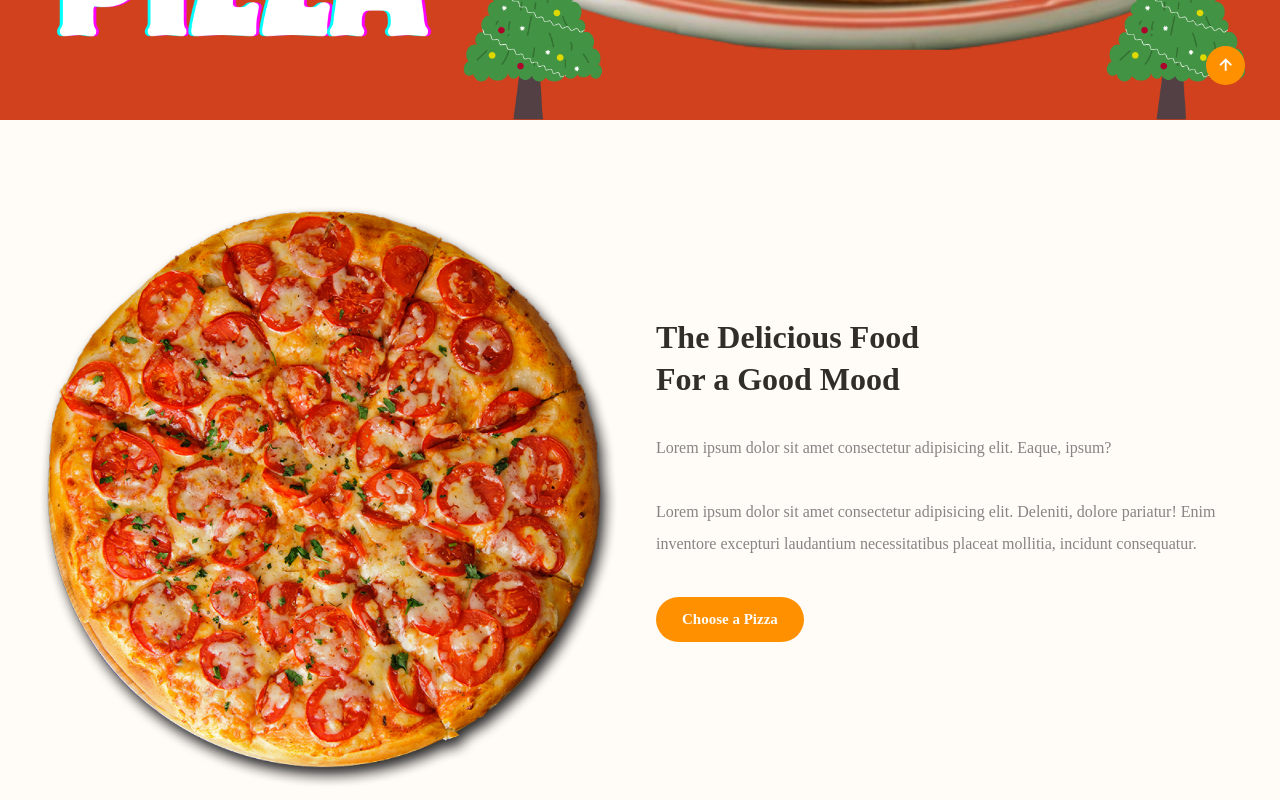
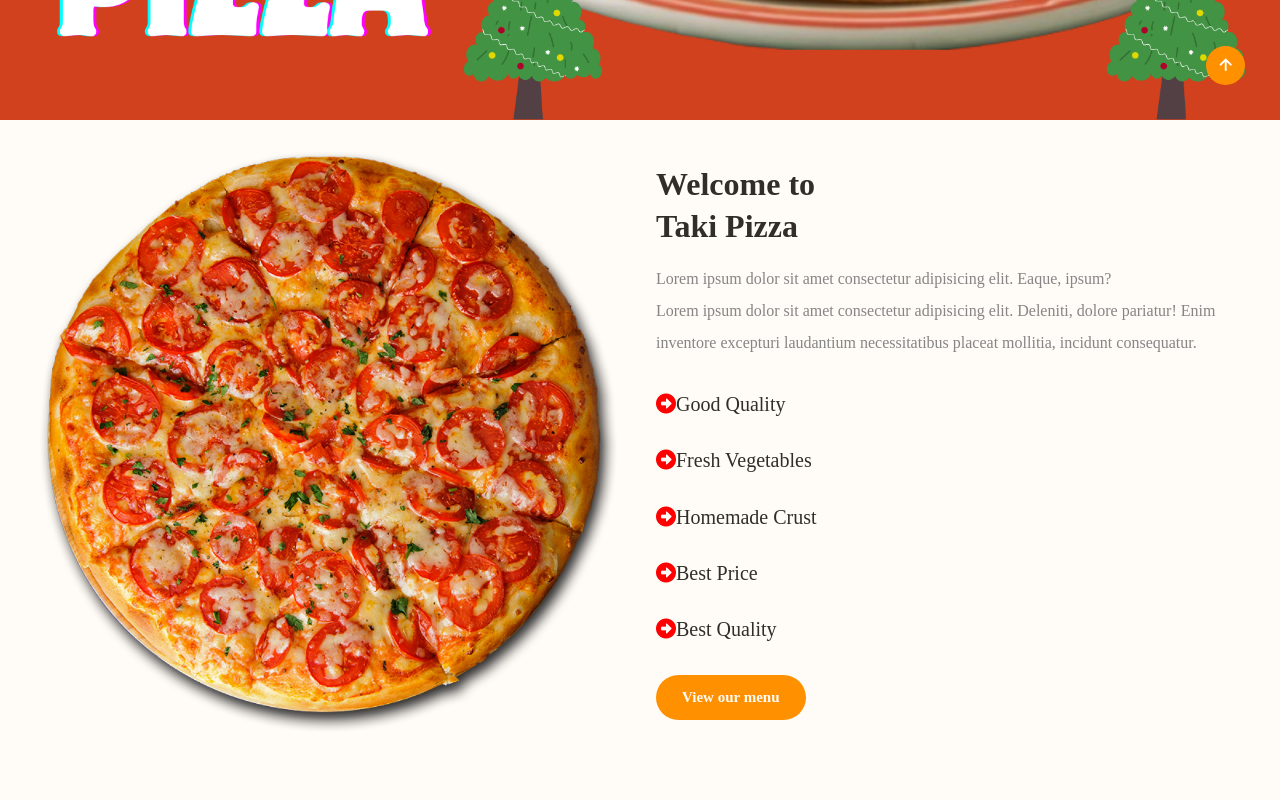
Before and after one commit to AlexJelani/pizza-website-taki-next, a React (Vite) app in the folder pizza-website-react-new/: page / in a window 1280 px wide. Shown: the part 680-1480 px from the top of the page. Built offline with nearby package versions, Linux system fonts and the light colour scheme.

Commit message:
updated About component

```diff
--- a/pizza-website-react-new/package.json
+++ b/pizza-website-react-new/package.json
@@ -10,6 +10,7 @@
     "preview": "vite preview"
   },
   "dependencies": {
+    "@fortawesome/fontawesome-free": "^6.5.1",
     "@fortawesome/fontawesome-svg-core": "^6.5.1",
     "@fortawesome/free-brands-svg-icons": "^6.5.1",
     "@fortawesome/free-solid-svg-icons": "^6.5.1",
--- a/pizza-website-react-new/public/assets/css/Pizza website.css
+++ b/pizza-website-react-new/public/assets/css/Pizza website.css
@@ -126,13 +126,13 @@
 	gap: 2rem;
 }
 .about-img img{
-	padding-top: 50px;
+	padding-top: 15px;
 	height: auto;
 	width: 100%;
 }
 .about-text h2{
 	font-size: var(--h2-font);
-	margin-bottom: 2rem;
+	margin-bottom: 0;
 	line-height: 1.3;
 }
 .about-text p{
@@ -140,7 +140,7 @@
 	color: var(--second-color);
 	font-weight: 500;
 	line-height: 32px;
-	margin-bottom: 2.3rem;
+	margin-bottom: 0.3rem;
 }
 .menu-content{
 	display: grid;
@@ -256,7 +256,7 @@
 }
 @media (max-width: 1290px){
 	section{
-		padding: 20px 2%;
+		padding: 0 2%;
 		transition: .20s;
 	}
 	:root{
--- a/pizza-website-react-new/src/Components/About.jsx
+++ b/pizza-website-react-new/src/Components/About.jsx
@@ -1,4 +1,10 @@
-function About(){
+import React from 'react';
+import styles from '../styles/About.module.css'; // Import the CSS module
+
+import '@fortawesome/fontawesome-free/css/all.min.css';
+import {Link} from "react-scroll";
+
+function About() {
     return (
         <section className="about" id="about">
             <div className="about-img">
@@ -6,21 +12,46 @@
             </div>
             <div className="about-text">
                 <h2>
-                    The Delicious Food
-                    <br /> For a Good Mood
+                    Welcome to
+                    <br /> Taki Pizza
                 </h2>
-                <p>
-                    Lorem ipsum dolor sit amet consectetur adipisicing elit. Eaque, ipsum?
-                    <br />
-                    <br /> Lorem ipsum dolor sit amet consectetur adipisicing elit. Deleniti,
-                    dolore pariatur! Enim inventore excepturi laudantium necessitatibus
-                    placeat mollitia, incidunt consequatur.
-                </p>
+                <p>Lorem ipsum dolor sit amet consectetur adipisicing elit. Eaque, ipsum?<br></br> Lorem ipsum dolor sit amet consectetur adipisicing elit. Deleniti, dolore pariatur! Enim inventore excepturi laudantium necessitatibus placeat mollitia, incidunt consequatur.</p>
+
+                <div className={styles['about-inner']}>
+                    <h5>
+                        <i className="fas fa-arrow-alt-circle-right" style={{color:"red"}}></i>Good Quality
+                    </h5>
+                    <h5>
+                        <i className="fas fa-arrow-alt-circle-right" style={{color:"red"}}></i>Fresh Vegetables
+                    </h5>
+                    <h5>
+                        <i className="fas fa-arrow-alt-circle-right" style={{color:"red"}}></i>Homemade crust
+                    </h5>
+                    <h5>
+                        <i className="fas fa-arrow-alt-circle-right" style={{color:"red"}}></i>Best Price
+                    </h5>
+                    <h5>
+                        <i className="fas fa-arrow-alt-circle-right" style={{color:"red"}}></i>Best Quality
+                    </h5>
+                </div>
+                {/* <p>
+             Lorem ipsum dolor sit amet consectetur adipisicing elit. Eaque, ipsum?
+             <br />
+             <br /> Lorem ipsum dolor sit amet consectetur adipisicing elit. Deleniti,
+             dolore pariatur! Enim inventore excepturi laudantium necessitatibus
+             placeat mollitia, incidunt consequatur.
+         </p> */}<Link to="menu"
+                       spy={true}
+                       smooth={true}
+                       offset={-70}
+                       duration= {500}
+                       activeclassname="selected">
                 <a href="#" className="btn">
-                    Choose a Pizza
-                </a>
+                    View our menu
+                </a></Link>
             </div>
         </section>
     );
 }
-export default About
+
+export default About;
--- a/pizza-website-react-new/src/Components/Navbar.jsx
+++ b/pizza-website-react-new/src/Components/Navbar.jsx
@@ -43,7 +43,7 @@
                           duration= {500}
                           activeclassname="selected" className="logo">
                         <img src="/assets/img/logo.png" alt="" width="150" height="54" /></Link>
-                    <Link to="events"
+                    <Link to="about"
                           spy={true}
                           smooth={true}
                           offset={-70}
--- /dev/null
+++ b/pizza-website-react-new/src/styles/About.module.css
@@ -0,0 +1,38 @@
+/* About.module.css */
+@import url('https://fonts.googleapis.com/css2?family=PT+Sans&display=swap');
+:root {
+    --clr1: #f95b11;
+    --clr2: #fff;
+    --clr3: #000;
+    --clr4: #f42f1d;
+    --clr5: limegreen;
+}
+.about-inner h5 {
+    padding: 0 0;
+    font-size: 20px;
+    text-transform: capitalize;
+    font-weight: 500;
+}
+
+.about-inner h5:hover {
+    transition: 1s ease;
+    transform: translateX(2rem);
+}
+
+.about-inner .fas {
+    color: var(--clr4);
+    padding-right: 1rem;
+}
+.btn{
+    display: inline-block;
+    padding: 22px 26px;
+    background: var(--main-color);
+    color: var(--bg-color);
+    font-size: 15px;
+    font-weight: 600;
+    border-radius: 5rem;
+    transition: all .38s ease;
+}
+.btn:hover{
+    letter-spacing: 1px;
+}
```
Also changed, not shown: 1 other file (tests, documents, lock files or other folders).
